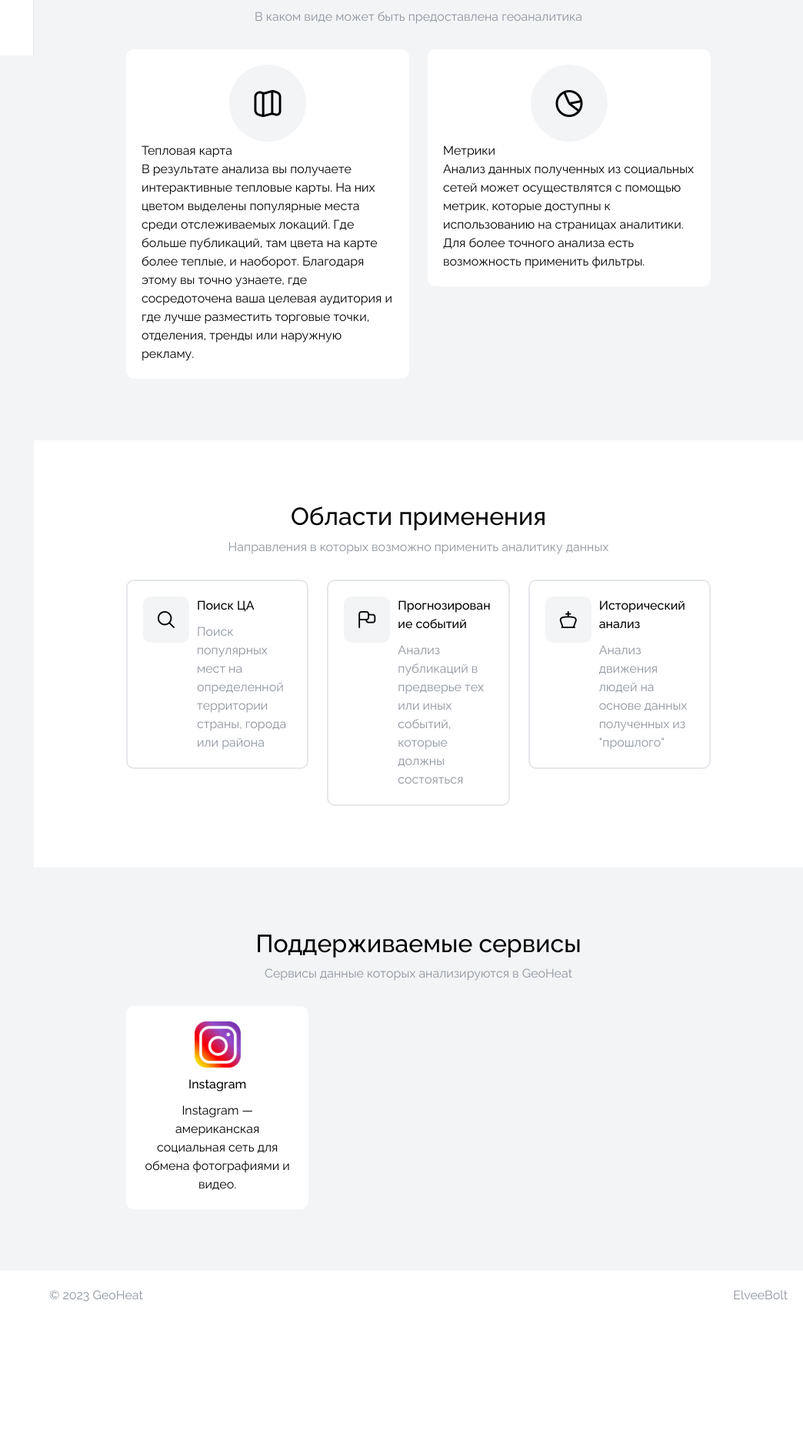
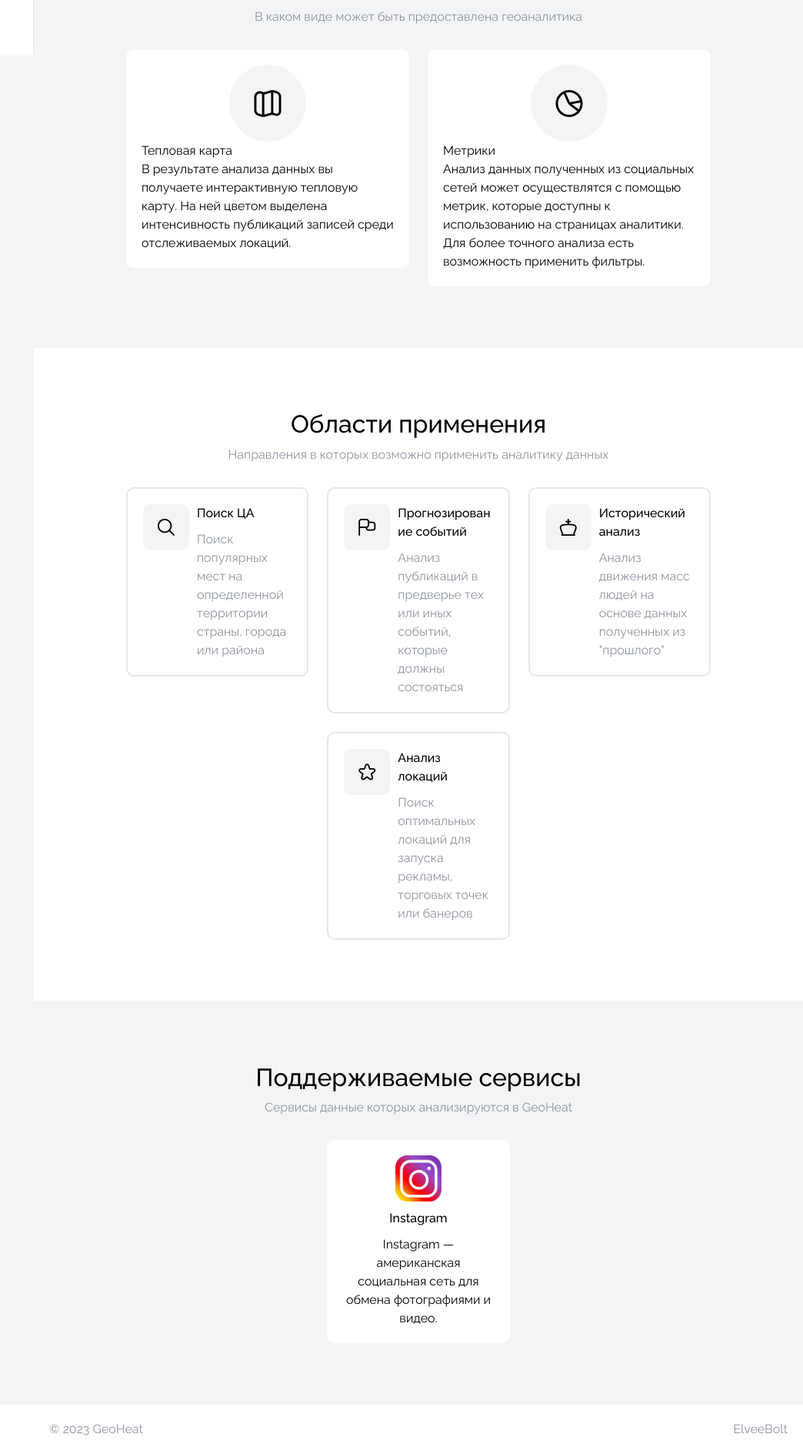
Before and after one commit to ElveeBolt/geoheat, a Django app: page /about/ in a window 1280 px wide. Shown: the part 728-2617 px from the top of the page at 77% size, without its empty margins (236-1280 px from the left). Before the commit the page ends 2419 px from the top, so only its background shows below. Run offline with Django 4.2, Linux system fonts and the light colour scheme; some libraries are stand-ins or nearby versions.

Commit message:
Edited About page

```diff
--- a/templates/main/about.html
+++ b/templates/main/about.html
@@ -24,10 +24,8 @@
                    <i class="fi fi-rr-map icon-big"></i>
                    <div class="title">Тепловая карта</div>
                    <div class="text">
-                       В результате анализа вы получаете интерактивные тепловые карты. На них цветом выделены популярные
-                       места среди отслеживаемых локаций. Где больше публикаций, там цвета на карте более теплые, и наоборот.
-                       Благодаря этому вы точно узнаете, где сосредоточена ваша целевая аудитория и где лучше разместить
-                       торговые точки, отделения, тренды или наружную рекламу.
+                       В результате анализа данных вы получаете интерактивную тепловую карту. На ней цветом выделена интенсивность
+                       публикаций записей среди отслеживаемых локаций.
                    </div>
                </div>
             </div>
@@ -53,24 +51,31 @@
         </div>
         <div class="row">
             <div class="col-4">
-                <div class="card card-widget">
+                <div class="card card-widget mb-4">
                     <i class="fi fi-rr-search"></i>
                     <div class="title">Поиск ЦА</div>
                     <div class="text-muted">Поиск популярных мест на определенной территории страны, города или района</div>
                 </div>
             </div>
             <div class="col-4">
-                <div class="card card-widget">
+                <div class="card card-widget mb-4">
                     <i class="fi fi-rr-flag"></i>
                     <div class="title">Прогнозирование событий</div>
                     <div class="text-muted">Анализ публикаций в предверье тех или иных событий, которые должны состояться</div>
                 </div>
             </div>
             <div class="col-4">
-                <div class="card card-widget">
+                <div class="card card-widget mb-4">
                     <i class="fi fi-rr-chess-king"></i>
                     <div class="title">Исторический анализ</div>
-                    <div class="text-muted">Анализ движения людей на основе данных полученных из "прошлого"</div>
+                    <div class="text-muted">Анализ движения масс людей на основе данных полученных из "прошлого"</div>
+                </div>
+            </div>
+            <div class="col-4 offset-4">
+                <div class="card card-widget mb-0">
+                    <i class="fi fi-rr-star"></i>
+                    <div class="title">Анализ локаций</div>
+                    <div class="text-muted">Поиск оптимальных локаций для запуска рекламы, торговых точек или банеров</div>
                 </div>
             </div>
         </div>
@@ -83,7 +88,7 @@
             <div class="subtitle">Сервисы данные которых анализируются в GeoHeat</div>
         </div>
         <div class="row">
-            <div class="col-4">
+            <div class="col-4 offset-4">
                 <div class="card card-widget">
                     <img src="{% static 'img/instagram_icon.png' %}" alt="">
                     <div class="title">Instagram</div>
```
